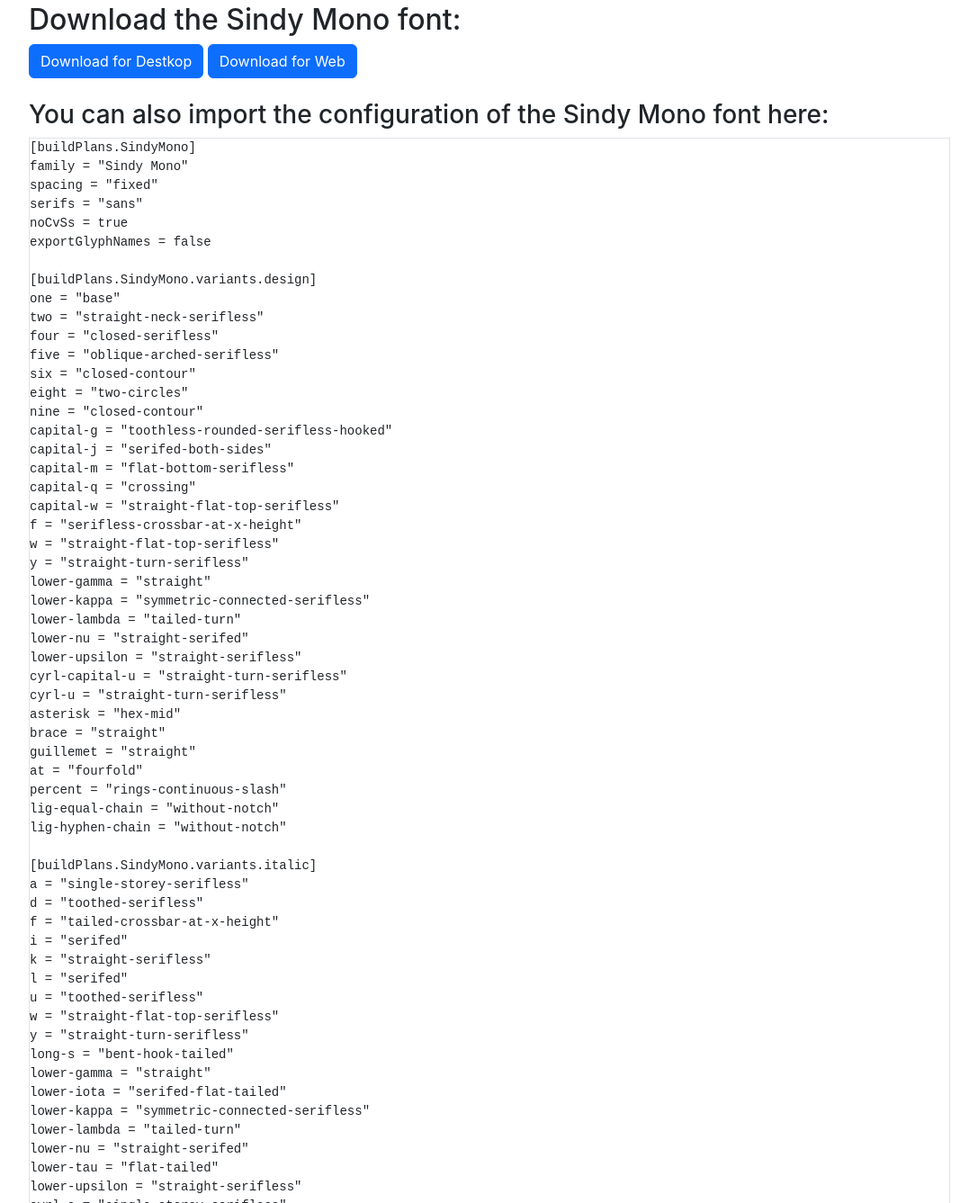
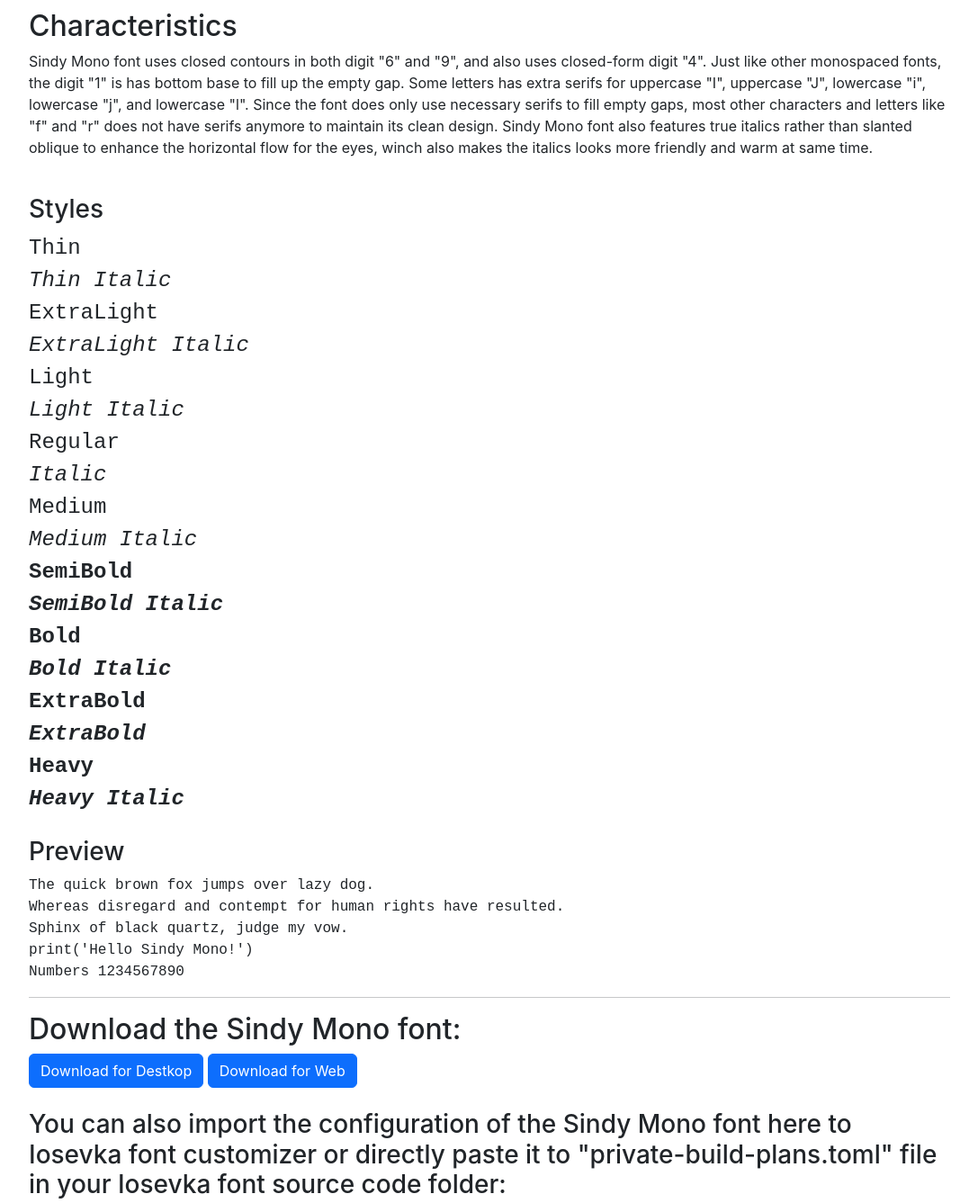
Before and after one commit to xls2009/Sindy-Mono-Font-Family, a plain HTML site: page index.html in a window 1280 px wide. Shown: the part 878-2215 px from the top of the page at 90% size, without its empty margins (96-1183 px from the left). Drawn offline with nearby package versions, Linux system fonts and the light colour scheme; a web font is replaced by a local one.

Commit message:
Font Specimen Update

```diff
--- a/index.html
+++ b/index.html
@@ -9,6 +9,7 @@
     </head>
     <body>
         <script src="https://cdn.jsdelivr.net/npm/bootstrap@5.3.8/dist/js/bootstrap.bundle.min.js" integrity="sha384-FKyoEForCGlyvwx9Hj09JcYn3nv7wiPVlz7YYwJrWVcXK/BmnVDxM+D2scQbITxI" crossorigin="anonymous"></script>
+        <div>
             <img src="images/sindy-mono-font-sample-001.jpg" class="font-sample">
             <br>
             <h1>Sindy Mono font family</h1>
@@ -16,7 +17,43 @@
             <p>Before the Sindy Mono fonts are exists, many people prefers the JetBrains Mono font for code snippets while the rest of website/app mainly using Inter font. Apart from JetBrains Mono, there's also a monospaced font called "Paper Mono" that is really similar to SF Mono (San Francisco) font winch is the monospaced sibling of the SF Pro font. However, there's almost no fonts that can be exactly similar to Inter font as these three monospaced fonts that mentioned here uses opened digit "4", opened/diagonal digit "6", and opened/diagonal digit "9".</p>
             <p>The Sindy Mono font project was begun in FontStruct as "Indomalay Code" at 23 December 2025 with the inspiration from Inter font, and previously only support basic latin languages. In 1 May 2026, the font finally got a major update with new more glyphs, and the font is now renamed to "Sindy Code". Sindy Code font is a monospaced font that is designed to match the most its letterforms with the Inter font, making it perfect to be paired even though it needs some letterform adjustments to make it good at monospaced width.</p>
             <p>In 24 August 2026, I decided to remove the Sindy Code font from FontStruct due to lack of scale and the OpenType feature of the font itself. But still on the same day, I decided to also remake the Sindy Code font as "Sindy Mono" in GitHub, a monospaced font based from Iosevka with Inter-liked letterforms.</p>
+            <br>
+            <h2>Characteristics</h2>
+            <p>Sindy Mono font uses closed contours in both digit "6" and "9", and also uses closed-form digit "4". Just like other monospaced fonts, the digit "1" is has bottom base to fill up the empty gap. Some letters has extra serifs for uppercase "I", uppercase "J", lowercase "i", lowercase "j", and lowercase "l". Since the font does only use necessary serifs to fill empty gaps, most other characters and letters like "f" and "r" does not have serifs anymore to maintain its clean design. Sindy Mono font also features true italics rather than slanted oblique to enhance the horizontal flow for the eyes, winch also makes the italics looks more friendly and warm at same time.</p>
+            <br>
+            <h3>Styles</h3>
+            <div class="font-styles" style="font-family: 'Sindy Mono', monospace;">
+                <p style="font-weight: 100;">Thin</p>
+                <p style="font-weight: 100; font-style: italic;">Thin Italic</p>
+                <p style="font-weight: 200;">ExtraLight</p>
+                <p style="font-weight: 200; font-style: italic;">ExtraLight Italic</p>
+                <p style="font-weight: 300;">Light</p>
+                <p style="font-weight: 300; font-style: italic;">Light Italic</p>
+                <p style="font-weight: 400;">Regular</p>
+                <p style="font-weight: 400; font-style: italic;">Italic</p>
+                <p style="font-weight: 500;">Medium</p>
+                <p style="font-weight: 500; font-style: italic;">Medium Italic</p>
+                <p style="font-weight: 600;">SemiBold</p>
+                <p style="font-weight: 600; font-style: italic;">SemiBold Italic</p>
+                <p style="font-weight: 700;">Bold</p>
+                <p style="font-weight: 700; font-style: italic;">Bold Italic</p>
+                <p style="font-weight: 800;">ExtraBold</p>
+                <p style="font-weight: 800; font-style: italic;">ExtraBold</p>
+                <p style="font-weight: 900;">Heavy</p>
+                <p style="font-weight: 900; font-style: italic;">Heavy Italic</p>
+            </div>
+            <br>
+            <h3>Preview</h3>
+            <div class="font-preview" style="font-family: 'Sindy Mono', monospace;">
+                <p>The quick brown fox jumps over lazy dog.</p>
+                <p>Whereas disregard and contempt for human rights have resulted.</p>
+                <p>Sphinx of black quartz, judge my vow.</p>
+                <p>print('Hello Sindy Mono!')</p>
+                <p>Numbers 1234567890</p>
+            </div>
+        </div>
         <hr>
+        <div>
             <h2>Download the Sindy Mono font:</h2>
             <div>
                 <a href="packages/SindyMono-TTF.zip" download="SindyMono-TTF.zip" style="display: inline-block;">
@@ -26,8 +63,10 @@
                     <button type="button" class="btn btn-primary">Download for Web</button>
                 </a>
             </div>
+        </div>
         <br>
-        <h3>You can also import the configuration of the Sindy Mono font here:</h3>
+        <div>
+            <h3>You can also import the configuration of the Sindy Mono font here to Iosevka font customizer or directly paste it to "private-build-plans.toml" file in your Iosevka font source code folder:</h3>
             <pre class="border">
                 [buildPlans.SindyMono]
                 family = "Sindy Mono"
@@ -108,8 +147,11 @@ css = "normal"
                 angle = 9.4
                 shape = "italic"
                 menu = "italic"
-css = "italic"</pre>
+                css = "italic"
+            </pre>
+            <p>If you would like to build the Sindy Mono font the Iosevka font source code, run the <code>npm run build -- ttf-unhinted::SindyMono</code> command.</p>
             <i>Note: In the Iosevka font customizer, make sure all weights seletced if you requiring more than regular and bold weights.</i>
+        </div>
         <footer>
             <hr>
             <h3 style="text-align: center;">Copyright (C) 2026 by XLS2009</h3>
--- a/main.css
+++ b/main.css
@@ -1,17 +1,18 @@
 @import url(fonts.css);
 
 body {
-    font-family: -apple-system, BlinkMacSystemFont, "Inter", sans-serif;
+    font-family: -apple-system, BlinkMacSystemFont, ui-sans-serif, "Inter", "Roboto", sans-serif;
     padding-left: 10%;
     padding-right: 10%;
 }
 
 h1, h2, h3, h4, h5, h6 {
-    font-family: -apple-system, BlinkMacSystemFont, "Inter Display", sans-serif;
+    font-family: -apple-system, BlinkMacSystemFont, ui-sans-serif, "Inter Display", "Roboto", sans-serif;
 }
 
-pre {
-    font-family: "Sindy Mono", monospace;
+code, pre, kbd, samp {
+    font-family: "Sindy Mono", "Roboto Mono", monospace;
+    white-space: pre-line;
 }
 
 .font-sample {
@@ -19,5 +20,16 @@ pre {
     max-width: 50%;
     height: auto;
     margin: 0 auto;
-    border-radius: 10px
+    border-radius: 10px;
 }
+
+div.font-styles p {
+    margin: 0;
+    padding: 0;
+    font-size: 1.5rem;
+}
+
+div.font-preview p {
+    margin: 0;
+    padding: 0;
+}
```
Lines whose indentation alone changed are shown as unchanged.
